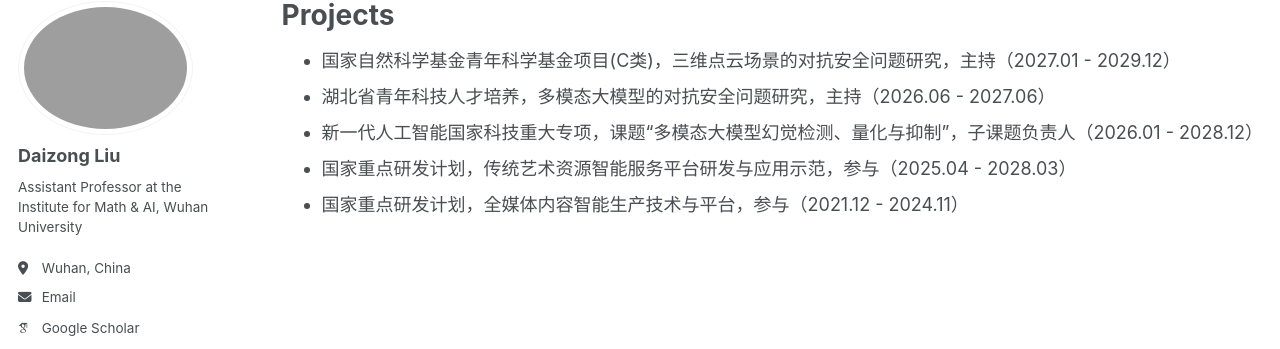
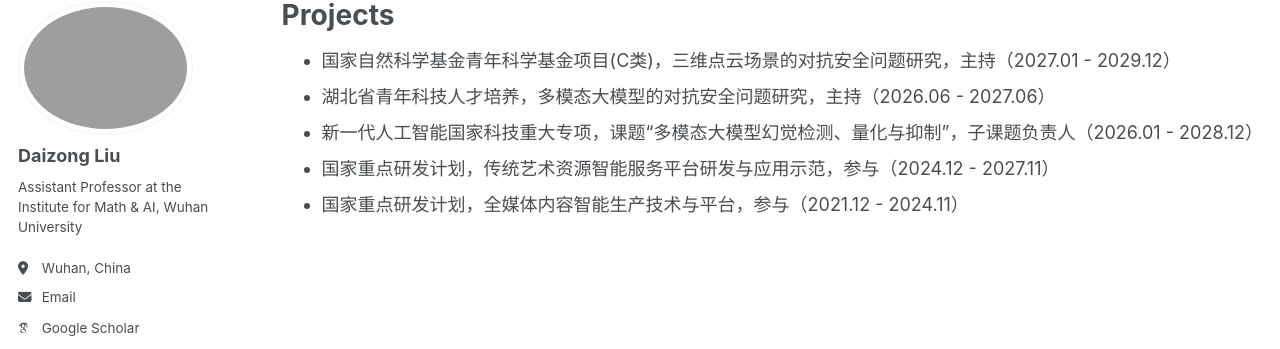
Before and after one commit to liudaizong/liudaizong.github.io, a Jekyll site: the page built from _pages/projects.md, in a window 1280 px wide. Shown: the part 98-447 px from the top of the page. Built offline with Jekyll 4.4.1, drawn with Linux system fonts in a browser that asks for light colours; some web fonts are replaced.

Commit message:
Update projects.md

```diff
--- a/_pages/projects.md
+++ b/_pages/projects.md
@@ -6,5 +6,5 @@ layout: archive
 * 国家自然科学基金青年科学基金项目(C类)，三维点云场景的对抗安全问题研究，主持（2027.01 - 2029.12）
 * 湖北省青年科技人才培养，多模态大模型的对抗安全问题研究，主持（2026.06 - 2027.06）
 * 新一代人工智能国家科技重大专项，课题“多模态大模型幻觉检测、量化与抑制”，子课题负责人（2026.01 - 2028.12）
-* 国家重点研发计划，传统艺术资源智能服务平台研发与应用示范，参与（2025.04 - 2028.03）
+* 国家重点研发计划，传统艺术资源智能服务平台研发与应用示范，参与（2024.12 - 2027.11）
 * 国家重点研发计划，全媒体内容智能生产技术与平台，参与（2021.12 - 2024.11）
```
